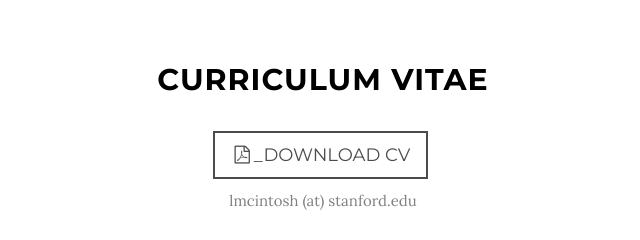
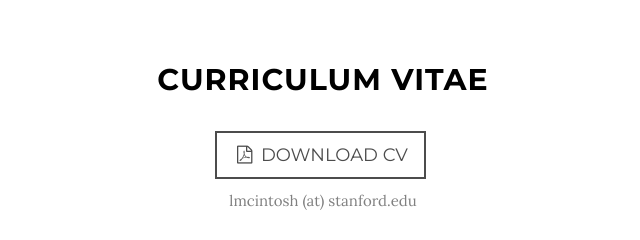
Before and after one commit to lmcintosh/homepage, a plain HTML site: page grayscale/index.html in a window 1280 px wide. Shown: the part 4000-4240 px from the top of the page, 317-957 px from the left. Drawn offline with Linux system fonts and the light colour scheme; some packages are replaced by stand-ins of ours.

Commit message:
fixed minor issue with download cv button

```diff
--- a/grayscale/index.html
+++ b/grayscale/index.html
@@ -257,7 +257,7 @@
                 <h2>Curriculum Vitae</h2>
 								<ul class="list-inline banner-social-buttons">
 										<li>
-												<a href='cv/cv.pdf' class="btn btn-default btn-lg"><i class="fa fa-file-pdf-o fa-fw"></i>_<span class="network-name">Download CV</span></a>
+												<a href='cv/cv.pdf' class="btn btn-default btn-lg"><i class="fa fa-file-pdf-o fa-fw"></i> <span class="network-name">Download CV</span></a>
 										</li>
 								</ul>
                 <p><a href="mailto:lmcintosh@stanford.edu">lmcintosh (at) stanford.edu</a>
```
